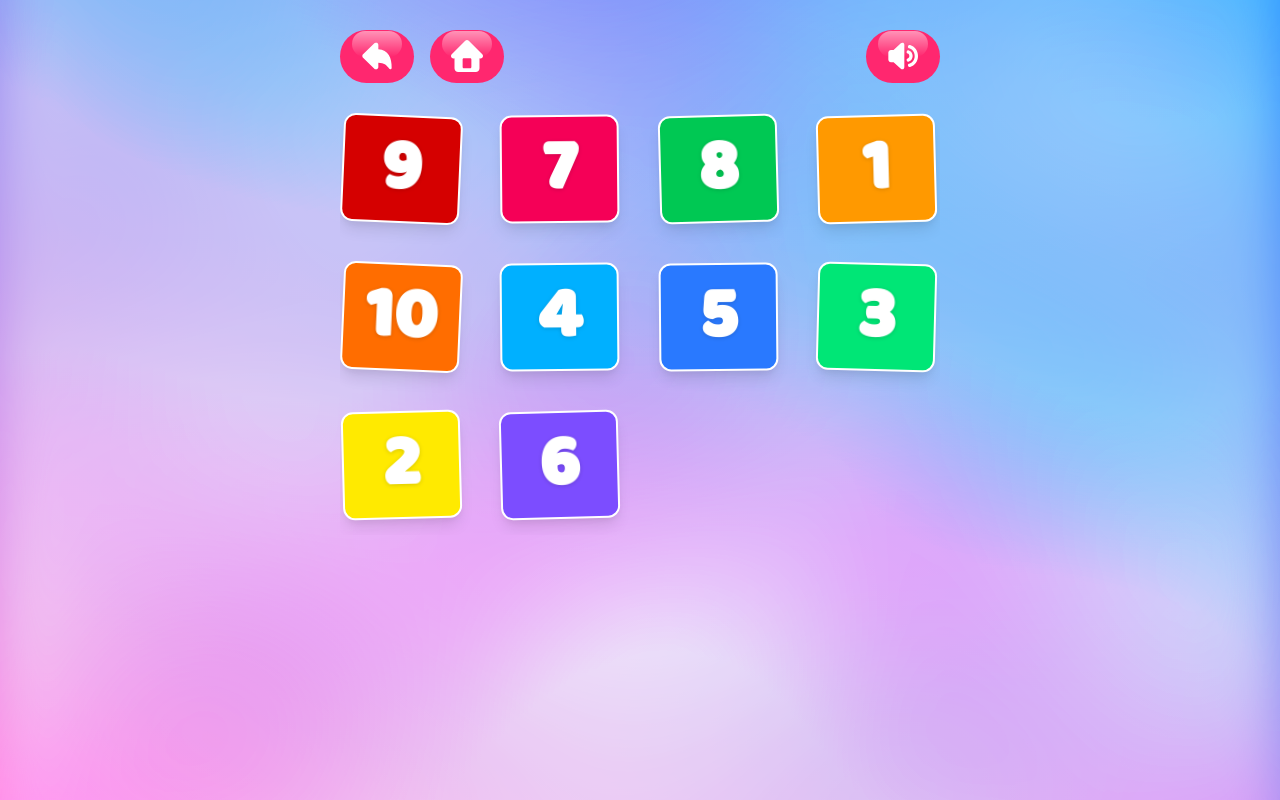
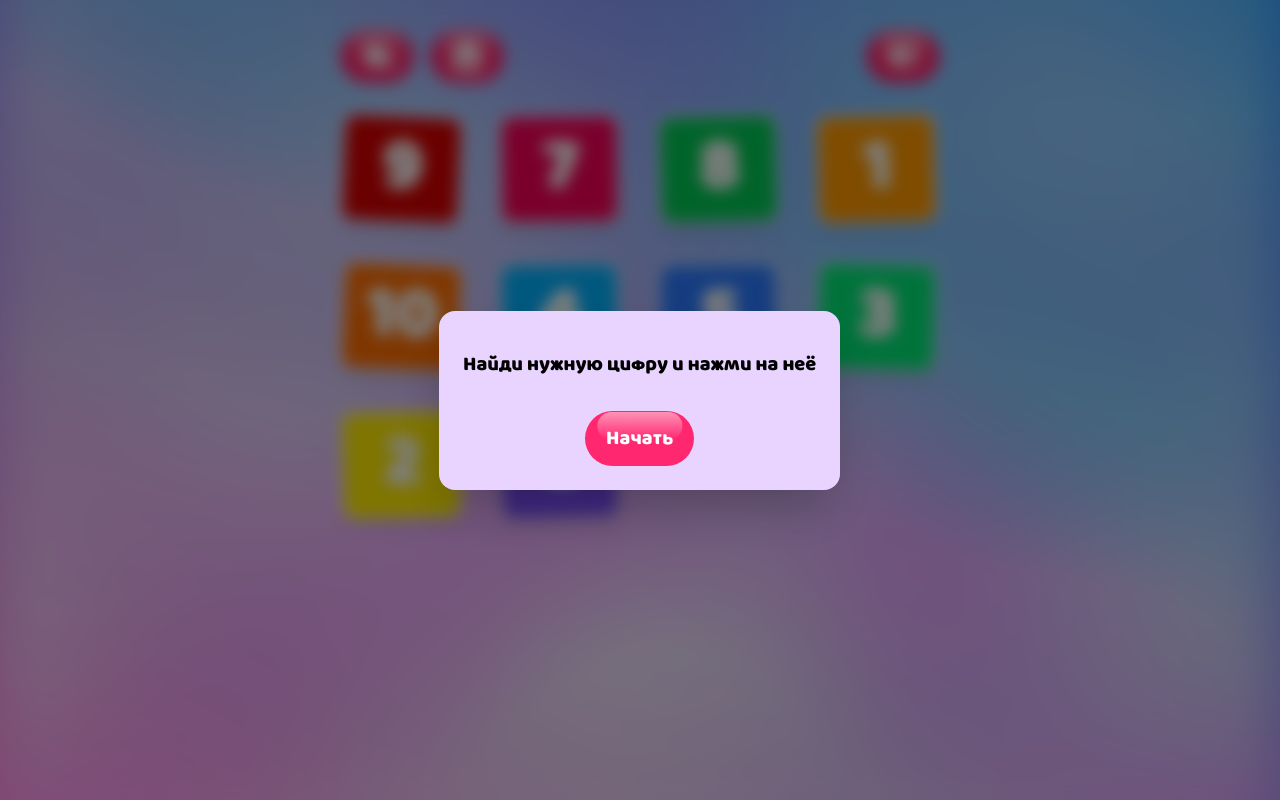
Before and after one commit to RomaSushevskij/learn-with-me, a React (Vite) app: page /find-digit in a window 1280 px wide. Built offline with nearby package versions, Linux system fonts and the light colour scheme.

Commit message:
fix: ошибки автозапуска звука без явного жеста пользователя в safari старых версий

```diff
--- a/src/pages/find-digit-page/ui/find-digit-page.tsx
+++ b/src/pages/find-digit-page/ui/find-digit-page.tsx
@@ -11,11 +11,11 @@ import { GoBackButton } from "@/features/go-back-button";
 import { useDialogs } from "@/shared/ui/ui-dialog";
 import { UiSuccessDialog } from "@/shared/ui/ui-success-dialog";
 import { UiErrorDialog } from "@/shared/ui/ui-error-dialog";
-// import { delay } from "@/shared/lib/delay";
 import { UiButton } from "@/shared/ui/ui-button";
 import { SpeakerIcon } from "@/shared/ui/icons/speaker-icon";
 import { Sounds } from "@/shared/lib/Sounds";
 import { GoHomeButton } from "@/features/go-home-button";
+import { UiFindCardTutorialDialog } from "@/shared/ui/ui-find-card-tutorial-dialog";
 
 export const FindDigitPage = () => {
   const [targetDigit, setTargetDigit] = useState<DigitType>(() => getRandomDigit());
@@ -73,10 +73,22 @@ export const FindDigitPage = () => {
   };
 
   useEffect(() => {
-    // delay(300).then(() => {
-    //   requestDigit(targetDigit);
-    // });
-    requestDigit(targetDigit);
+    setTimeout(() => {
+      const handleCloseTutorialDialog = (dialogId: string) => {
+        dialogs.closeDialog(dialogId);
+        requestDigit(targetDigit);
+      };
+      const dialogId = dialogs.openDialog({
+        component: (
+          <UiFindCardTutorialDialog
+            message={"Найди нужную цифру и нажми на неё"}
+            onBtnClick={() => handleCloseTutorialDialog(dialogId)}
+          />
+        ),
+        showCloseButton: false,
+        persistent: true,
+      });
+    }, 0);
   }, []);
 
   return (
--- /dev/null
+++ b/src/shared/ui/ui-find-card-tutorial-dialog/index.ts
@@ -0,0 +1 @@
+export { UiFindCardTutorialDialog } from "./ui/ui-find-card-tutorial-dialog";
--- /dev/null
+++ b/src/shared/ui/ui-find-card-tutorial-dialog/ui/ui-find-card-tutorial-dialog.tsx
@@ -0,0 +1,16 @@
+import { UiButton } from "@/shared/ui/ui-button";
+
+export const UiFindCardTutorialDialog = ({
+  message,
+  onBtnClick,
+}: {
+  message: string;
+  onBtnClick: () => void;
+}) => {
+  return (
+    <section className="flex flex-col items-center gap-y-8">
+      <p className="text-xl text-center text-balance">{message}</p>
+      <UiButton onClick={onBtnClick}>Начать</UiButton>
+    </section>
+  );
+};
```
